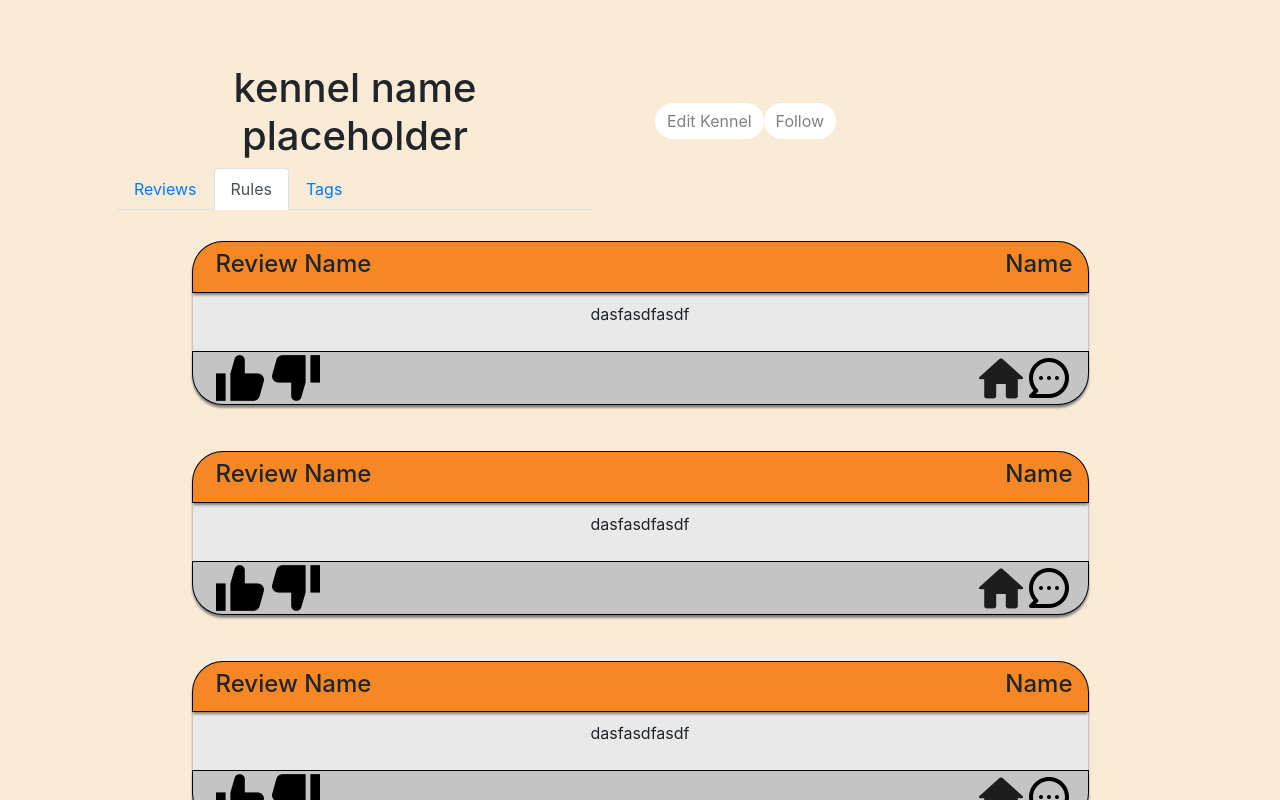
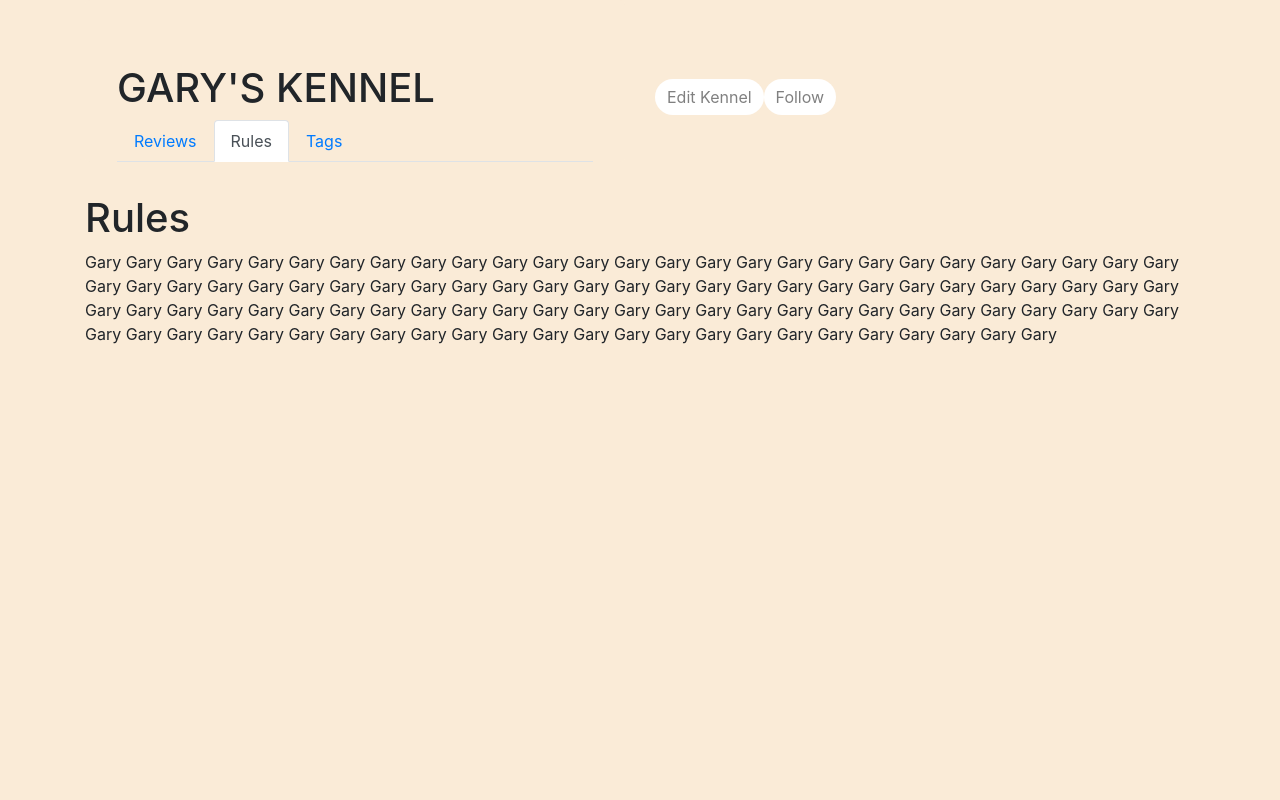
Before and after one commit to dawsonbdo/Yip, a React app in the folder frontend/: page /kennel in a window 1280 px wide. Both pictures are taken after a click on the button "Rules". Shown: the top 800 px of the page. Built offline with nearby package versions, Linux system fonts and the light colour scheme; the HTML template or start-up script is replaced by a standard one.

Commit message:
added tabs for rules/tags to kennel.js

```diff
--- a/frontend/src/js/App.js
+++ b/frontend/src/js/App.js
@@ -60,7 +60,7 @@ function App() {
           <Route path="/recoverpassword" exact component={RecoverPassword} />
           <Route path="/review" render={(props) => <Review reviewName={"Buy Skyrim"} reviewerName={"Todd Howard"} reviewText={temp[0]} reviewImg={temp[1]} {...props} />} />
 		  <Route path="/editkennel" exact component={EditKennel} />
-		  <Route path="/kennel" render={(props) => <Kennel kennelName={"kennel name placeholder"}/>} />
+		  <Route path="/kennel" render={(props) => <Kennel kennelName={"GARY'S KENNEL"}/>} />
         </Switch>
       </div>
     </Router>
--- a/frontend/src/js/components/EditKennel.js
+++ b/frontend/src/js/components/EditKennel.js
@@ -24,13 +24,13 @@ class EditKennel extends Component {
     };
 
     // Binds button handler
-    this.attemptLogin = this.attemptLogin.bind(this);
+    this.updateKennel = this.updateKennel.bind(this);
   }
 
   /**
-   * Function handler for login submit button
+   * Function handler for edit kennel submit button
    */
-  attemptLogin(event) {
+  updateKennel(event) {
 
     // Prevents page from refreshing on submit
     event.preventDefault();
@@ -88,25 +88,25 @@ class EditKennel extends Component {
               <Link to="/"><img src={corgiImage} /></Link>
               <div className="logInForm">
                 <h1 className="logInLabel">Edit Kennel</h1>
-                <Form noValidate validated={this.state.validated} onSubmit={this.attemptLogin} className="logInEntryContainer">
+                <Form noValidate validated={this.state.validated} onSubmit={this.updateKennel} className="logInEntryContainer">
                   <div className="logInEntryContainer">
                     <Form.Label>Rules</Form.Label>
-                    <Form.Control id="login" className="logInEntry" type="text" required />
+                    <Form.Control id="login" className="logInEntry" type="text" as="textarea"/>
                   </div>
                   <div className="logInEntryContainer">
                     <Form.Label>Tags</Form.Label>
-                    <Form.Control id="login" className="logInEntry" type="text" required />
+                    <Form.Control id="login" className="logInEntry" type="text"/>
                   </div>
                   <div className="logInEntryContainer">
                     <Form.Label>Muted Words</Form.Label>
-                    <Form.Control id="login" className="logInEntry" type="text" required />
+                    <Form.Control id="login" className="logInEntry" type="text"/>
                   </div>
                   <div className="logInEntryContainer">
                     <Form.Label>Banned Reviewers</Form.Label>
-                    <Form.Control id="login" className="logInEntry" type="text" required />
+                    <Form.Control id="login" className="logInEntry" type="text"/>
                   </div>
                   <div className="logInEntryContainer">
-                    <Button className="logInEntry" type="submit" variant="primary">Save</Button>
+                    <Button className="logInEntry" variant="primary">Save</Button>
                   </div>
                 </Form>
               </div>
--- a/frontend/src/js/components/Kennel.js
+++ b/frontend/src/js/components/Kennel.js
@@ -20,7 +20,29 @@ import { createUserJson } from './BackendHelpers.js';
 class Kennel extends Component {
     constructor(props) {
         super(props);
+
+        this.state = {
+            reviews: true,
+            rules: false,
+            tags: false
         }
+
+        this.handleSelect = this.handleSelect.bind(this);
+    }
+
+    handleSelect(eventKey) {
+
+        if (eventKey == "reviews") {
+            this.setState({ reviews: true, rules: false, tags: false });
+        }
+        if (eventKey == "rules") {
+            this.setState({ reviews: false, rules: true, tags: false });
+        }
+        if (eventKey == "tags") {
+            this.setState({ reviews: false, rules: false, tags: true });
+        }
+    }
+
 
     render() {
         return (
@@ -28,17 +50,17 @@ class Kennel extends Component {
                 <Container>
                     <Row className="align-items-center">
                         <Col className="text-center">
-                            <Jumbotron id="jumbotron" className="color-nav">
+                            <Jumbotron id="jumbotron" className="text-left">
                                 <h1>{this.props.kennelName}</h1>
-                                <Nav variant="tabs" as="ul">
+                                <Nav onSelect={this.handleSelect} defaultActiveKey="reviews" variant="tabs" as="ul">
                                     <Nav.Item as="li">
-                                        <Nav.Link href="link-0">Reviews</Nav.Link>
+                                        <Nav.Link eventKey="reviews">Reviews</Nav.Link>
                                     </Nav.Item>
                                     <Nav.Item as="li">
-                                        <Nav.Link eventKey="link-1">Rules</Nav.Link>
+                                        <Nav.Link eventKey="rules">Rules</Nav.Link>
                                     </Nav.Item>
                                     <Nav.Item as="li">
-                                        <Nav.Link eventKey="link-2">Tags</Nav.Link>
+                                        <Nav.Link eventKey="tags">Tags</Nav.Link>
                                     </Nav.Item>
                                 </Nav>
                             </Jumbotron>
@@ -48,14 +70,37 @@ class Kennel extends Component {
                             <Button className="logInEntry" type="submit" variant="primary">Follow</Button>
                         </Col>
                     </Row>
+                    {this.state.reviews && (
                         <div>
-                        <ReviewCard id="c1" reviewName={"Review Name"} reviewerName={"Name"} reviewPreview={"dasfasdfasdf"} />
                             <ReviewCard reviewName={"Review Name"} reviewerName={"Name"} reviewPreview={"dasfasdfasdf"} />
                             <ReviewCard reviewName={"Review Name"} reviewerName={"Name"} reviewPreview={"dasfasdfasdf"} />
                             <ReviewCard reviewName={"Review Name"} reviewerName={"Name"} reviewPreview={"dasfasdfasdf"} />
                             <ReviewCard reviewName={"Review Name"} reviewerName={"Name"} reviewPreview={"dasfasdfasdf"} />
                             <ReviewCard reviewName={"Review Name"} reviewerName={"Name"} reviewPreview={"dasfasdfasdf"} />
                         </div>
+                    )}
+                    {this.state.rules && (
+                        <div>
+                            <h1>Rules</h1>
+                            <p>Gary Gary Gary Gary Gary Gary Gary Gary Gary Gary Gary Gary Gary Gary Gary
+                            Gary Gary Gary Gary Gary Gary Gary Gary Gary Gary Gary Gary Gary Gary Gary
+                            Gary Gary Gary Gary Gary Gary Gary Gary Gary Gary Gary Gary Gary Gary Gary
+                            Gary Gary Gary Gary Gary Gary Gary Gary Gary Gary Gary Gary Gary Gary Gary
+                            Gary Gary Gary Gary Gary Gary Gary Gary Gary Gary Gary Gary Gary Gary Gary
+                            Gary Gary Gary Gary Gary Gary Gary Gary Gary Gary Gary Gary Gary Gary Gary
+                            Gary Gary Gary Gary Gary Gary Gary Gary Gary Gary Gary Gary Gary Gary Gary
+                            </p>
+                        </div>
+                    )}
+                    {this.state.tags && (
+                        <div>
+                            <h1>Tags</h1>
+                            <p>#gary #gary #gary #gary #gary #gary #gary #gary #gary #gary #gary
+                            #gary #gary #gary #gary #gary #gary #gary #gary #gary #gary #gary
+                            #gary #gary #gary #gary #gary #gary #gary #gary #gary #gary #gary
+                            </p>
+                        </div>
+                    )}
                 </Container>
             </div>
         )
```
Lines whose indentation alone changed are shown as unchanged.
